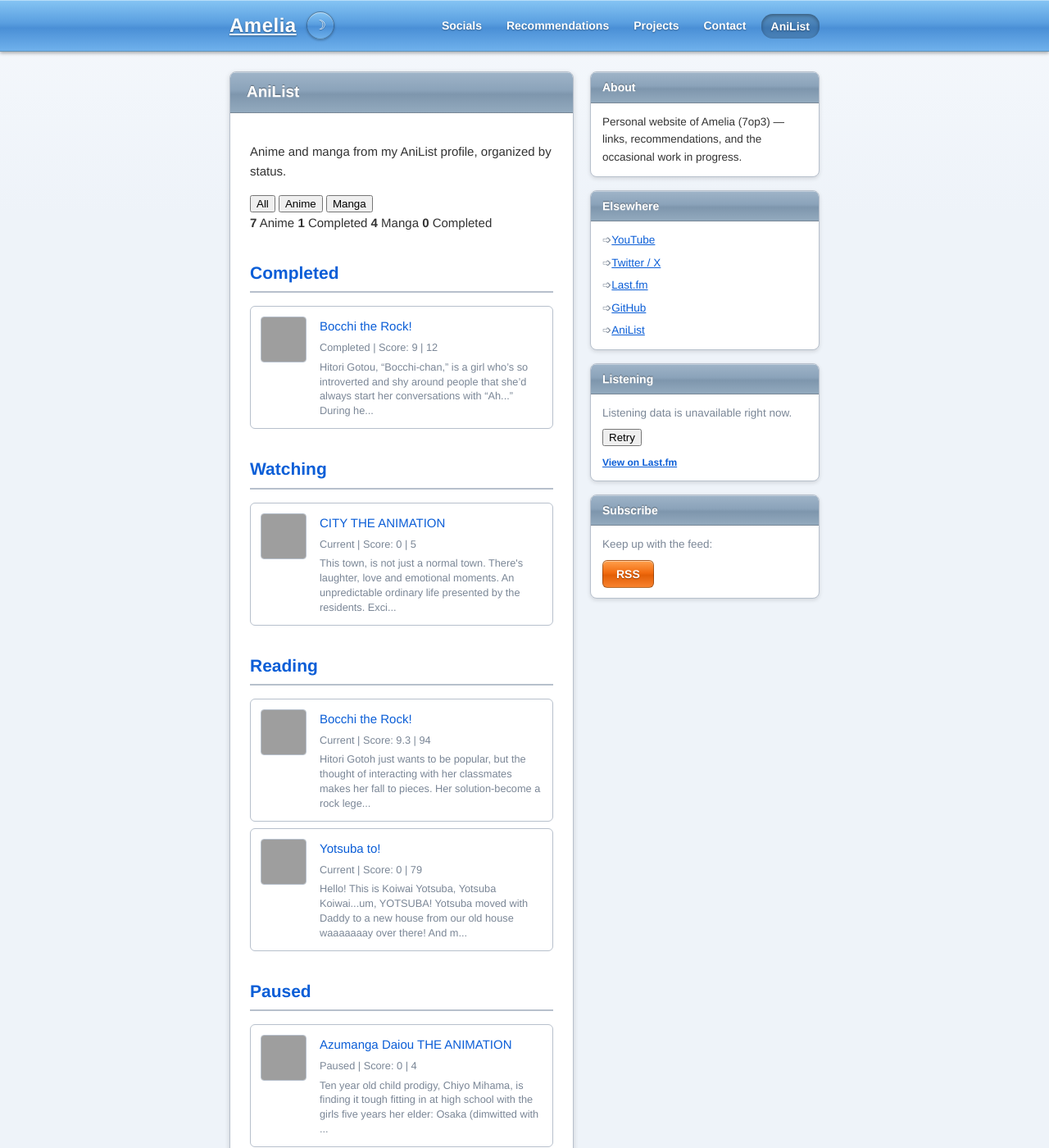
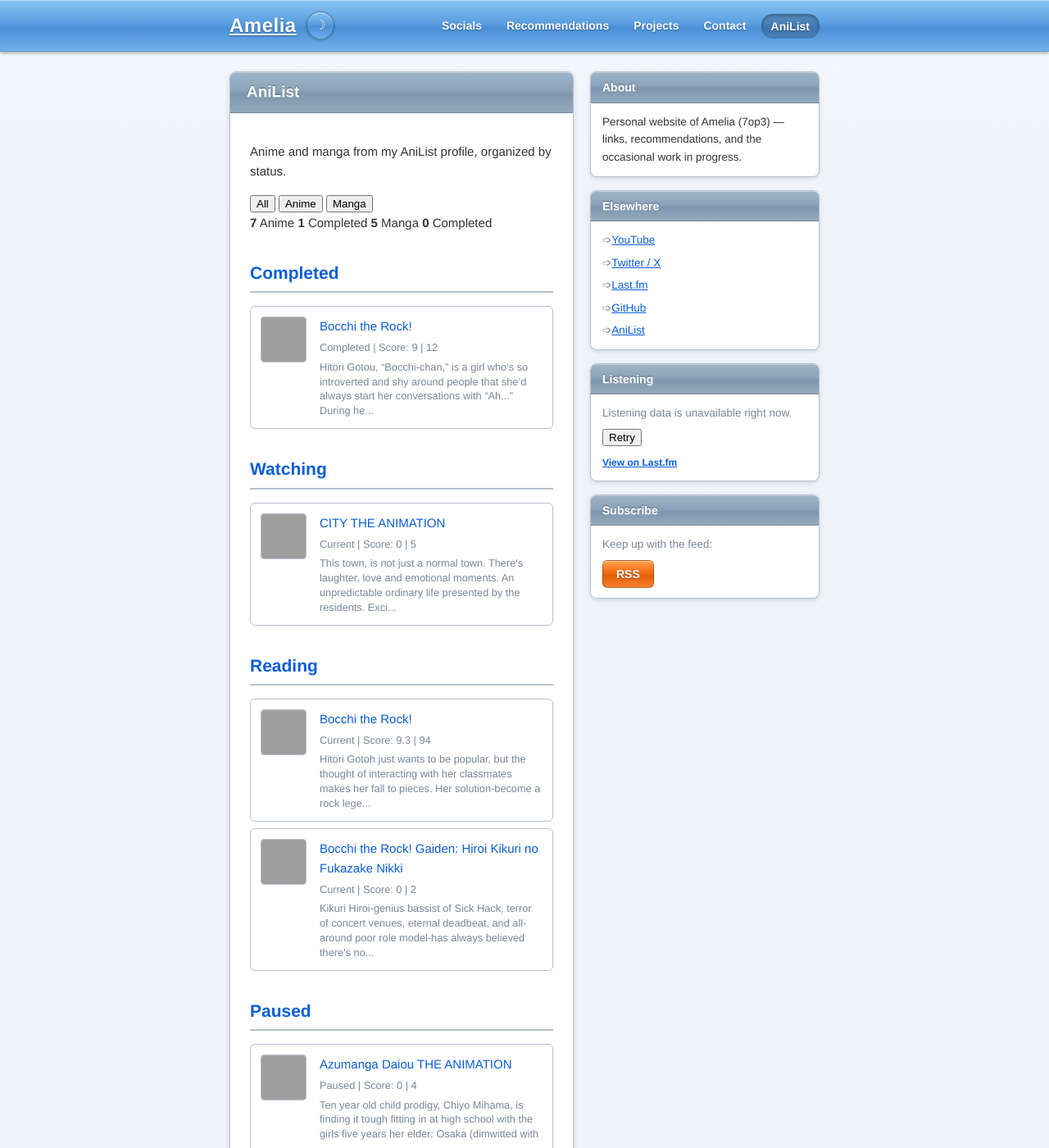
Before and after one commit to 7op3/7op3.github.io, a Jekyll site: the page built from anilist.md, in a window 1280 px wide and 1400 px high. Shown: the whole window at 82% size. Built offline with Jekyll 4.4.1, drawn with Linux system fonts in a browser that asks for light colours; part of the change alters nothing that is shown; some of the changed text lies outside the part shown; grey boxes are pictures that could not be loaded.

Commit message:
Update AniList data

```diff
--- a/_data/anilist.json
+++ b/_data/anilist.json
@@ -38,7 +38,7 @@
                   "Slice of Life"
                 ],
                 "averageScore": 79,
-                "trending": 5
+                "trending": 6
               }
             },
             {
@@ -74,7 +74,7 @@
                   "Slice of Life"
                 ],
                 "averageScore": 83,
-                "trending": 3
+                "trending": 5
               }
             },
             {
@@ -148,7 +148,7 @@
                   "Slice of Life"
                 ],
                 "averageScore": 67,
-                "trending": 0
+                "trending": 4
               }
             },
             {
@@ -186,7 +186,7 @@
                   "Slice of Life"
                 ],
                 "averageScore": 80,
-                "trending": 8
+                "trending": 10
               }
             }
           ]
@@ -228,7 +228,7 @@
                   "Slice of Life"
                 ],
                 "averageScore": 87,
-                "trending": 10
+                "trending": 5
               }
             }
           ]
@@ -269,7 +269,7 @@
                   "Slice of Life"
                 ],
                 "averageScore": 80,
-                "trending": 2
+                "trending": 3
               }
             }
           ]
@@ -351,7 +351,43 @@
                   "Slice of Life"
                 ],
                 "averageScore": 84,
-                "trending": 3
+                "trending": 0
+              }
+            },
+            {
+              "status": "PAUSED",
+              "progress": 79,
+              "score": 0,
+              "startedAt": {
+                "year": 2026,
+                "month": 5,
+                "day": 30
+              },
+              "completedAt": {
+                "year": null,
+                "month": null,
+                "day": null
+              },
+              "media": {
+                "id": 30104,
+                "title": {
+                  "romaji": "Yotsuba to!",
+                  "english": "Yotsuba&!",
+                  "native": "よつばと！"
+                },
+                "status": "RELEASING",
+                "episodes": null,
+                "chapters": null,
+                "description": "Hello! This is Koiwai Yotsuba, Yotsuba Koiwai...um, YOTSUBA! Yotsuba moved with Daddy to a new house from our old house waaaaaaay over there! And moving's fun 'cos people wave! (Ohhhh!!) And Yotsuba met these nice people next door and made friends to play with (one of 'em acted like one of those bad strangers Daddy told Yotsuba not to go with, but it was okay in the end). I hope we get to play a lot. And eat ice cream! And-and-and...oh yeah! You should come play with Yotsuba too!<br><br>\n(Source: Yen Press)\n<br><br>\n<i>Notes:<br>\n- Includes an interlude.<br>\n- Won the Excellence Award for Manga at the Japan Media Arts Festival in 2006 and the Grand Prize of the 20th Osamu Tezuka Cultural Prize in 2016.<br>\n- Was nominated for the Manga Taishō award in 2008 and for the 12th and 20th Osamu Tezuka Cultural Prize in 2008 and 2016.<br>\n- Was nominated for the Eisner Award in the \"Best Publication for Kids\" category.</i>",
+                "coverImage": {
+                  "large": "https://s4.anilist.co/file/anilistcdn/media/manga/cover/medium/bx30104-sUVzNlTWZ5cu.jpg"
+                },
+                "genres": [
+                  "Comedy",
+                  "Slice of Life"
+                ],
+                "averageScore": 88,
+                "trending": 4
               }
             }
           ]
@@ -398,12 +434,12 @@
             },
             {
               "status": "CURRENT",
-              "progress": 79,
+              "progress": 2,
               "score": 0,
               "startedAt": {
                 "year": 2026,
-                "month": 5,
-                "day": 30
+                "month": 9,
+                "day": 23
               },
               "completedAt": {
                 "year": null,
@@ -411,25 +447,26 @@
                 "day": null
               },
               "media": {
-                "id": 30104,
+                "id": 163400,
                 "title": {
-                  "romaji": "Yotsuba to!",
-                  "english": "Yotsuba&!",
-                  "native": "よつばと！"
+                  "romaji": "Bocchi the Rock! Gaiden: Hiroi Kikuri no Fukazake Nikki",
+                  "english": "Bocchi the Rock! Side Story: Kikuri Hiroi's Heavy-Drinking Diary",
+                  "native": "ぼっち・ざ・ろっく！外伝　廣井きくりの深酒日記"
                 },
                 "status": "RELEASING",
                 "episodes": null,
                 "chapters": null,
-                "description": "Hello! This is Koiwai Yotsuba, Yotsuba Koiwai...um, YOTSUBA! Yotsuba moved with Daddy to a new house from our old house waaaaaaay over there! And moving's fun 'cos people wave! (Ohhhh!!) And Yotsuba met these nice people next door and made friends to play with (one of 'em acted like one of those bad strangers Daddy told Yotsuba not to go with, but it was okay in the end). I hope we get to play a lot. And eat ice cream! And-and-and...oh yeah! You should come play with Yotsuba too!<br><br>\n(Source: Yen Press)\n<br><br>\n<i>Notes:<br>\n- Includes an interlude.<br>\n- Won the Excellence Award for Manga at the Japan Media Arts Festival in 2006 and the Grand Prize of the 20th Osamu Tezuka Cultural Prize in 2016.<br>\n- Was nominated for the Manga Taishō award in 2008 and for the 12th and 20th Osamu Tezuka Cultural Prize in 2008 and 2016.<br>\n- Was nominated for the Eisner Award in the \"Best Publication for Kids\" category.</i>",
+                "description": "Kikuri Hiroi-genius bassist of Sick Hack, terror of concert venues, eternal deadbeat, and all-around poor role model-has always believed there’s no problem you can’t drink your way out of. The world might be dull and depressing, but whether it’s the failing economy, overdue rent, or just plain ol’ social anxiety, a quick trip around the spiral of happiness will help everything work itself out in the end, right? Surely her personal life isn’t a total disaster...right?! Find out in this freewheeling spin-off of Bocchi the Rock!\n<br><br>\n(Source: Yen Press)",
                 "coverImage": {
-                  "large": "https://s4.anilist.co/file/anilistcdn/media/manga/cover/medium/bx30104-sUVzNlTWZ5cu.jpg"
+                  "large": "https://s4.anilist.co/file/anilistcdn/media/manga/cover/medium/bx163400-Z4B7OpnZ4gIb.png"
                 },
                 "genres": [
                   "Comedy",
+                  "Music",
                   "Slice of Life"
                 ],
-                "averageScore": 88,
-                "trending": 3
+                "averageScore": 78,
+                "trending": 1
               }
             }
           ]
```
